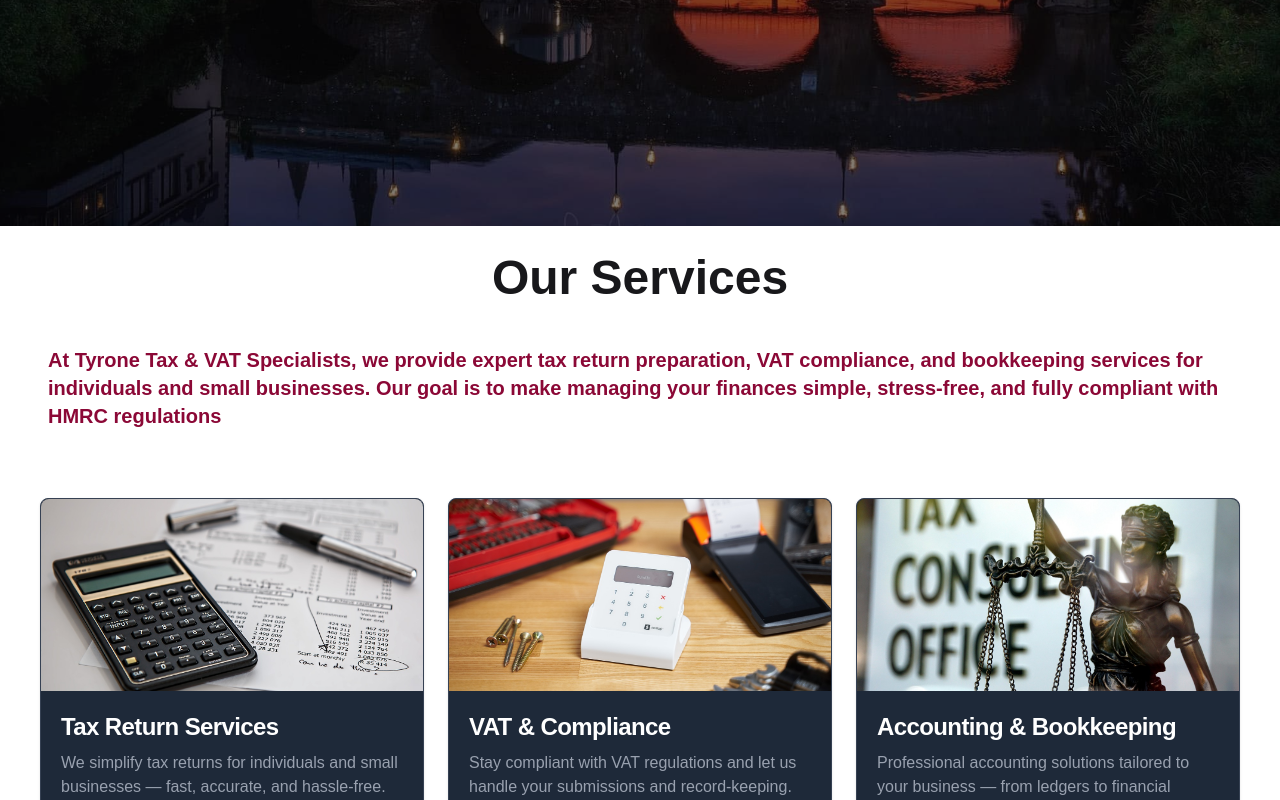
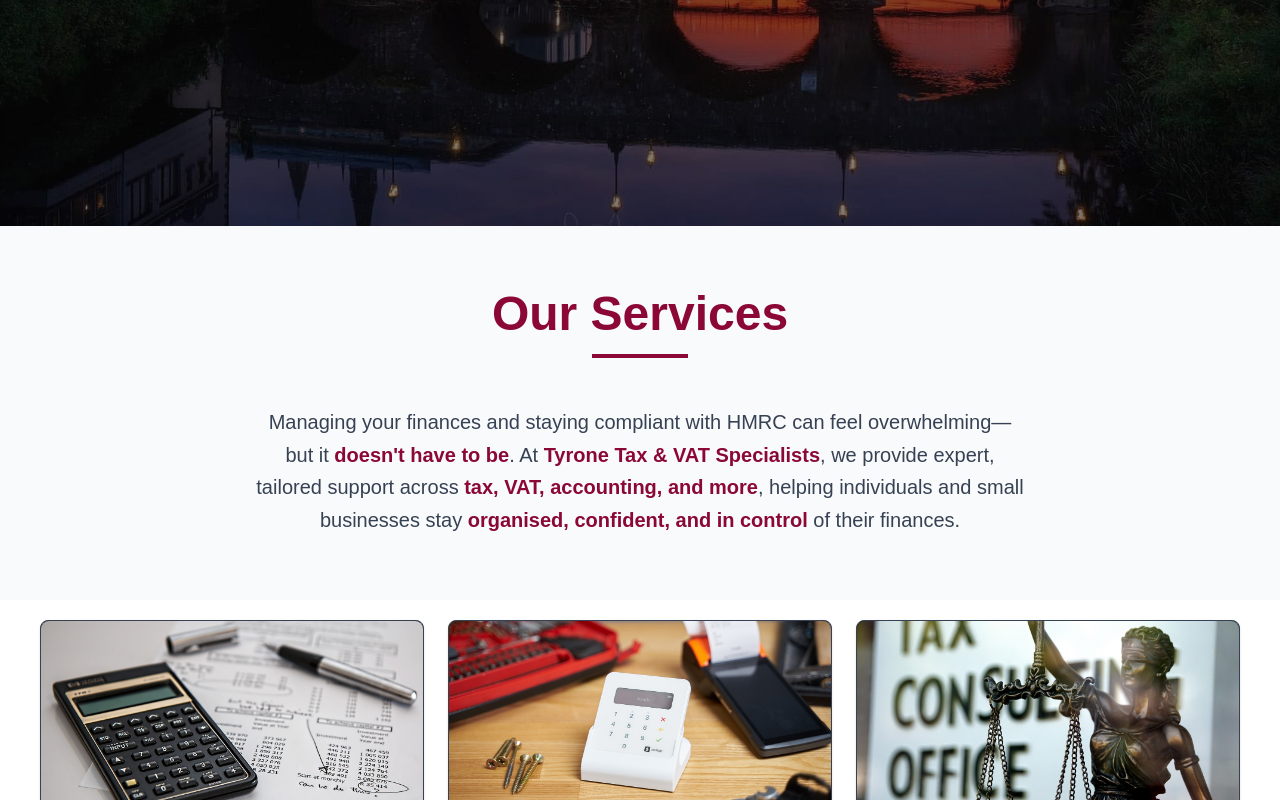
Before and after one commit to bnyari196/accountancy-app, a Next.js app: page / in a window 1280 px wide. Shown: the part 574-1374 px from the top of the page. Built offline with nearby package versions, Linux system fonts and the light colour scheme.

Commit message:
Updated styling and content of Services.tsx component

```diff
--- a/app/components/Services.tsx
+++ b/app/components/Services.tsx
@@ -1,21 +1,27 @@
 import React from 'react'
 
-const services = () => {
+const Services = () => {
   return (
-<div className="p-7 rounded-2xl">
-  <div className="mb-6 text-center">
-    <span className="text-5xl font-semibold">Our Services</span>
-  </div>
-  <div className="grid gap-6 text-rose-900">
-    <div className ="p-5 text-xl font-semibold">
-        <p>
-        At Tyrone Tax & VAT Specialists, we provide expert tax return preparation, VAT compliance, and bookkeeping services for individuals and small businesses. Our goal is to make managing your finances simple, stress-free, and fully compliant with HMRC regulations
-        </p>
-    </div>
-  </div>
-</div>
+    <section className="py-16 px-4 bg-gray-50">
+      <div className="container mx-auto max-w-6xl">
+        <div className="text-center mb-12">
+          <h2 className="text-5xl font-bold text-rose-900 mb-4">Our Services</h2>
+          <div className="w-24 h-1 bg-rose-900 mx-auto"></div>
+        </div>
 
+        <div className="max-w-3xl mx-auto">
+          <p className="text-xl text-gray-700 leading-relaxed text-center">
+            Managing your finances and staying compliant with HMRC can feel overwhelming—but it
+            <span className="font-semibold text-rose-900"> doesn&apos;t have to be</span>.
+            At <span className="font-semibold text-rose-900">Tyrone Tax & VAT Specialists</span>, we provide expert, tailored support across
+            <span className="font-semibold text-rose-900"> tax, VAT, accounting, and more</span>,
+            helping individuals and small businesses stay
+            <span className="font-semibold text-rose-900"> organised, confident, and in control</span> of their finances.
+          </p>
+        </div>
+      </div>
+    </section>
   )
 }
 
-export default services
+export default Services
```
